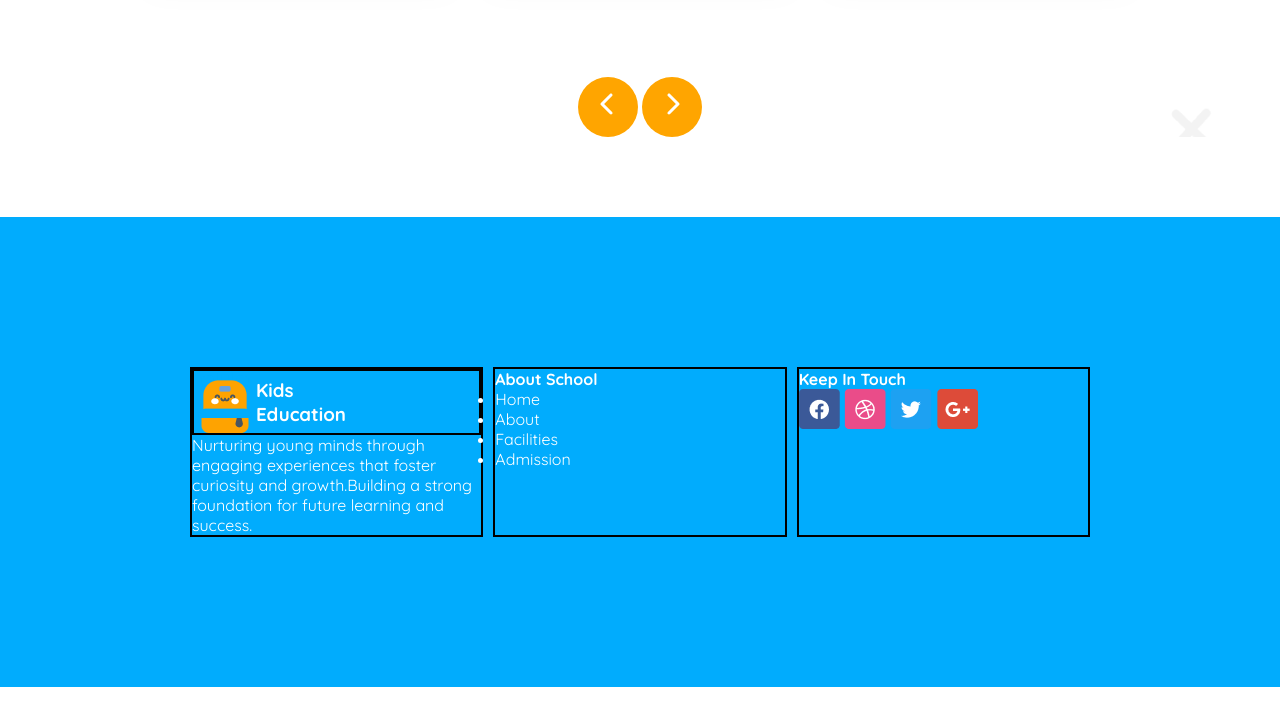
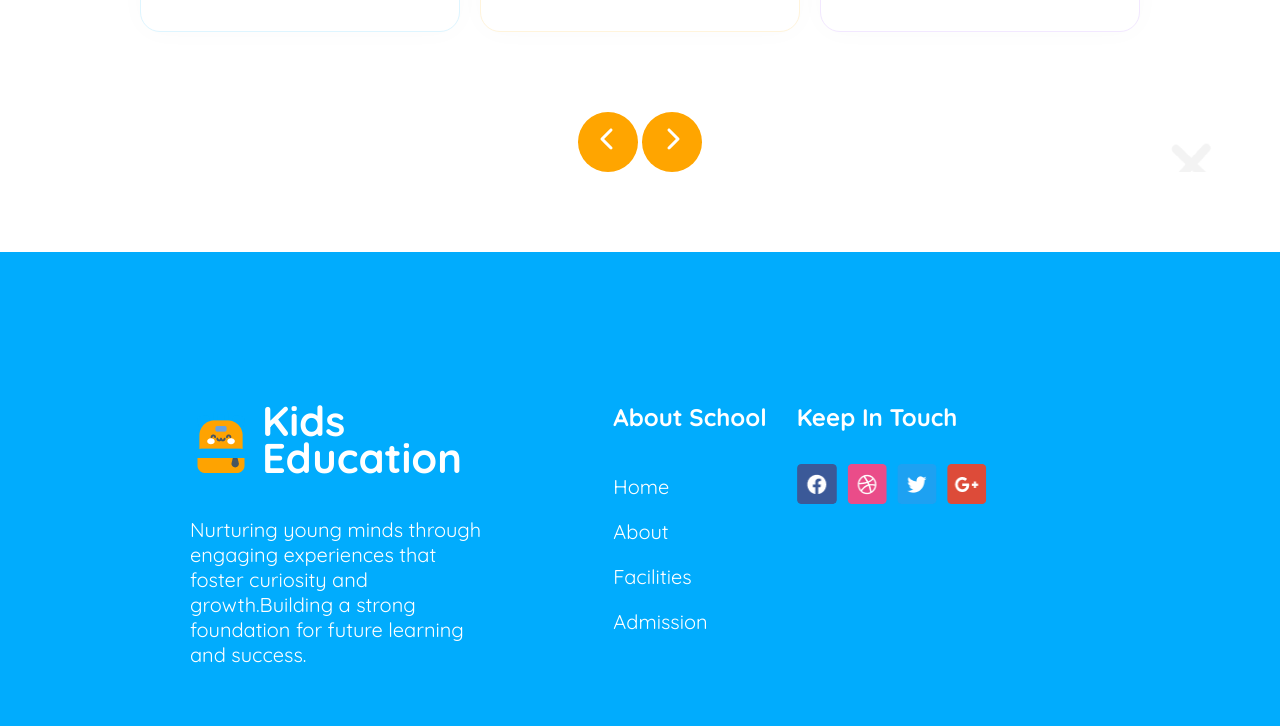
Before and after one commit to Hasib-39/kids_school-website, a plain HTML site: page index.html in a window 1280 px wide. Shown: the part 1382-2108 px from the top of the page. Before the commit the page ends 2069 px from the top, so only its background shows below. Drawn offline with Linux system fonts and the light colour scheme.

Commit message:
Footer for large screen complete

```diff
--- a/index.html
+++ b/index.html
@@ -81,11 +81,13 @@
             </ul>
         </div>
         <div class="footer-icons-content">
-            <h4 class="footer-icons-title">Keep In Touch</h4>
-            <img src="assets/fb.png" alt="" class="footer-icons">
-            <img src="assets/dribble.png" alt="" class="footer-icons">
-            <img src="assets/twitter.png" alt="" class="footer-icons">
-            <img src="assets/google+.png" alt="" class="footer-icons">
+            <h4 class="footer-nav-title">Keep In Touch</h4>
+            <div class="footer-icons">
+                <img src="assets/fb.png" alt="" class="footer-icon">
+                <img src="assets/dribble.png" alt="" class="footer-icon">
+                <img src="assets/twitter.png" alt="" class="footer-icon">
+                <img src="assets/google+.png" alt="" class="footer-icon">
+            </div>
         </div>
     </footer>
 </body>
--- a/styles/styles.css
+++ b/styles/styles.css
@@ -201,8 +201,60 @@ body{
     gap: 10px;
     padding: 150px 190px;
 }
-.footer div{
-    border: 2px solid black;
+
+.logo-container{
+    display: flex;
+    align-items: center;
+    gap: 10px;
+    margin-bottom: 35px;
+}
+.footer-title{
+    font-size: 2.6rem;
+    font-weight: bold;
+    margin: 0px;
+    padding: 0px;
+    height: 80px;
+    line-height: 0.9;
+    justify-content: center;
+}
+.footer-description{
+    font-size: 1.25rem;
+    margin: 0px;
+    padding: 0px;
+    max-width: 400px;
+}
+
+
+.footer-nav{
+    display: flex;
+    flex-direction: column;
+    text-align: left;
+    gap: 10px;
+    padding-left: 120px;
+}
+
+.footer-nav-title{
+    font-size: 1.5rem;
+    font-weight: bold;
+    margin-bottom: 32px;
+}
+.footer-nav-links{
+    display: flex;
+    flex-direction: column;
+    gap: 20px;
+}
+.footer-nav-link{
+    font-size: 1.25rem;
+    list-style: none;
+}
+.footer-icons{
+    display: flex;
+    gap: 10px;
+}
+.footer-icon{
+    width: 40px;
+    height: 40px;
+    border-radius: 4px;
 }
 /* Smaller Device Styles */
 @media screen and (max-width: 576px) and (min-width: 320px){
```
